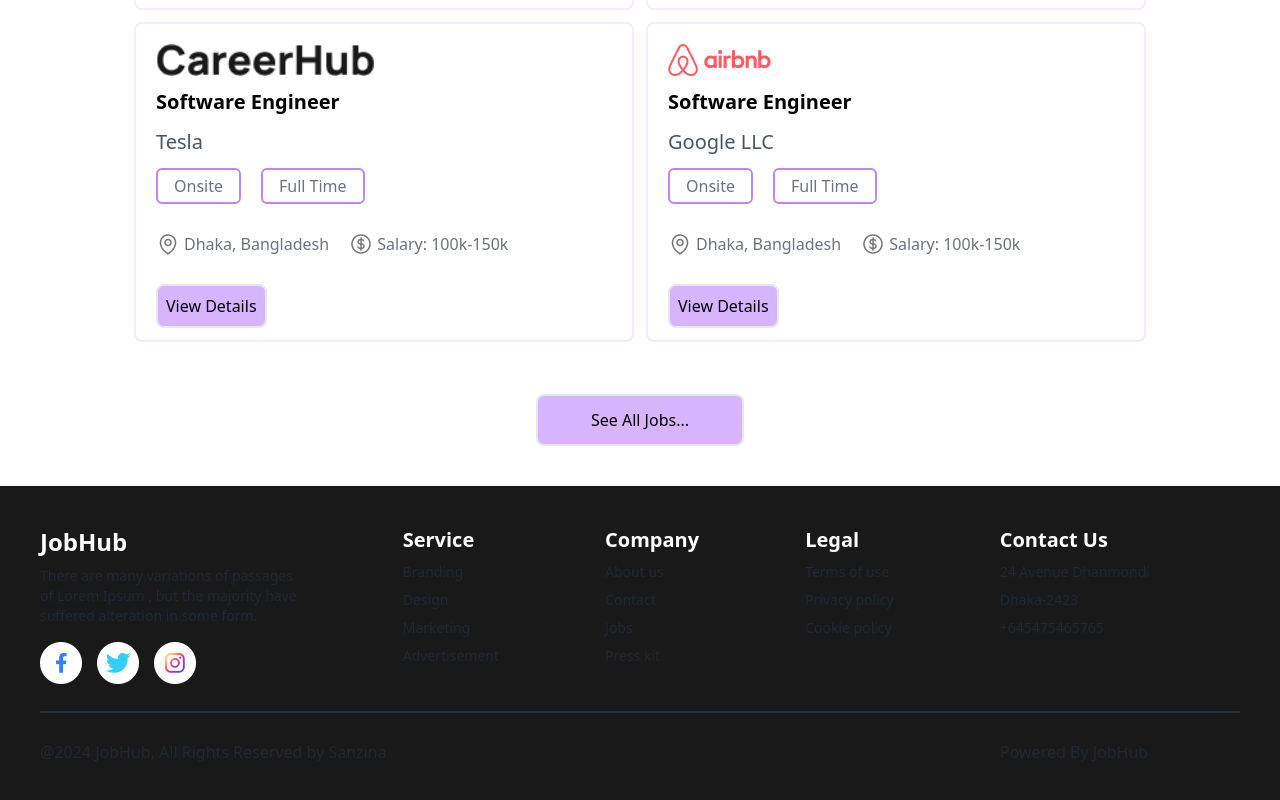
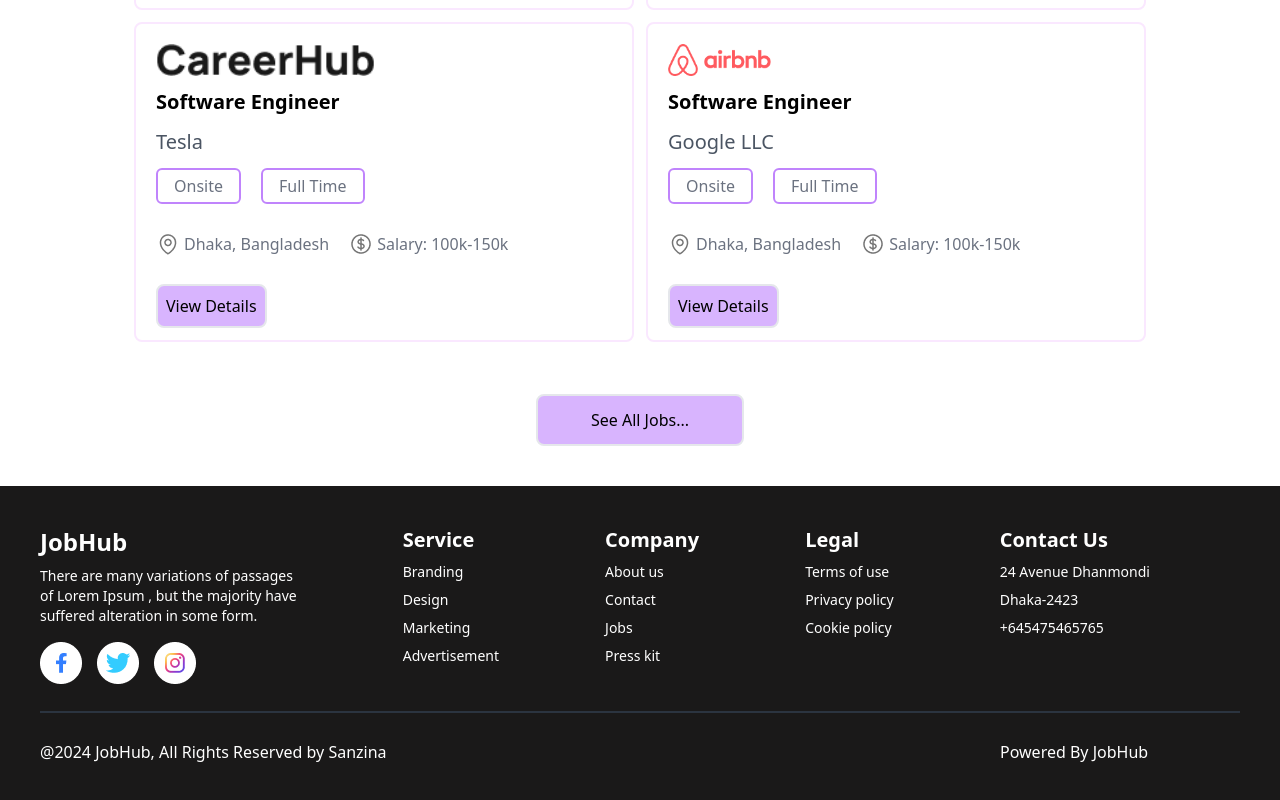
Before and after one commit to SanzinaHossain/JobHub, a React (Vite) app: page / in a window 1280 px wide. Shown: the part 1501-2301 px from the top of the page. Built offline with nearby package versions, Linux system fonts and the light colour scheme.

Commit message:
footer color problem solve

```diff
--- a/src/Components/Shared/Footer/Footer.jsx
+++ b/src/Components/Shared/Footer/Footer.jsx
@@ -9,7 +9,7 @@
       <div className="footer">
         <aside>
           <p className={FooterStyle.footerTitle}>JobHub</p>
-          <p>
+          <p className="text-white">
             There are many variations of passages <br />
             of Lorem Ipsum , but the majority have
             <br /> suffered alteration in some form.
@@ -23,10 +23,10 @@
       </div>
       <div className={FooterStyle.footerDivider}></div>
       <div className={FooterStyle.footerReserved}>
-        <p className="col-span-4">
+        <p className="col-span-4 text-white">
           @2024 JobHub, All Rights Reserved by Sanzina
         </p>
-        <p>Powered By JobHub</p>
+        <p className="text-white">Powered By JobHub</p>
       </div>
     </footer>
   )
--- a/src/Components/Shared/Footer/FooterStyle.jsx
+++ b/src/Components/Shared/Footer/FooterStyle.jsx
@@ -8,5 +8,5 @@
   footerIconStyle: "text-3xl text-white",
   footerIconContainer: "flex justify-center items-center gap-5 mt-2",
   footerNavTitle: "text-xl  text-white font-bold",
-  footerLinkStyle: "link link-hover",
+  footerLinkStyle: "link link-hover text-white",
 }
```
